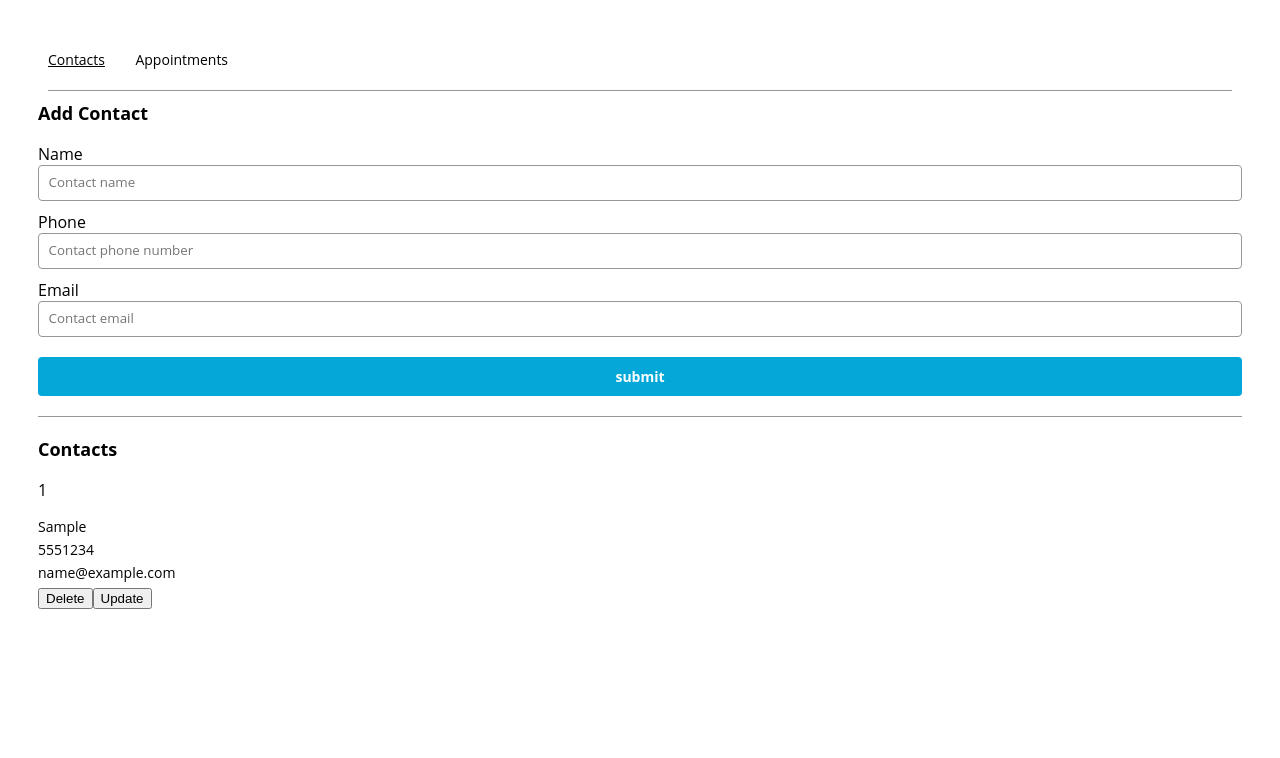
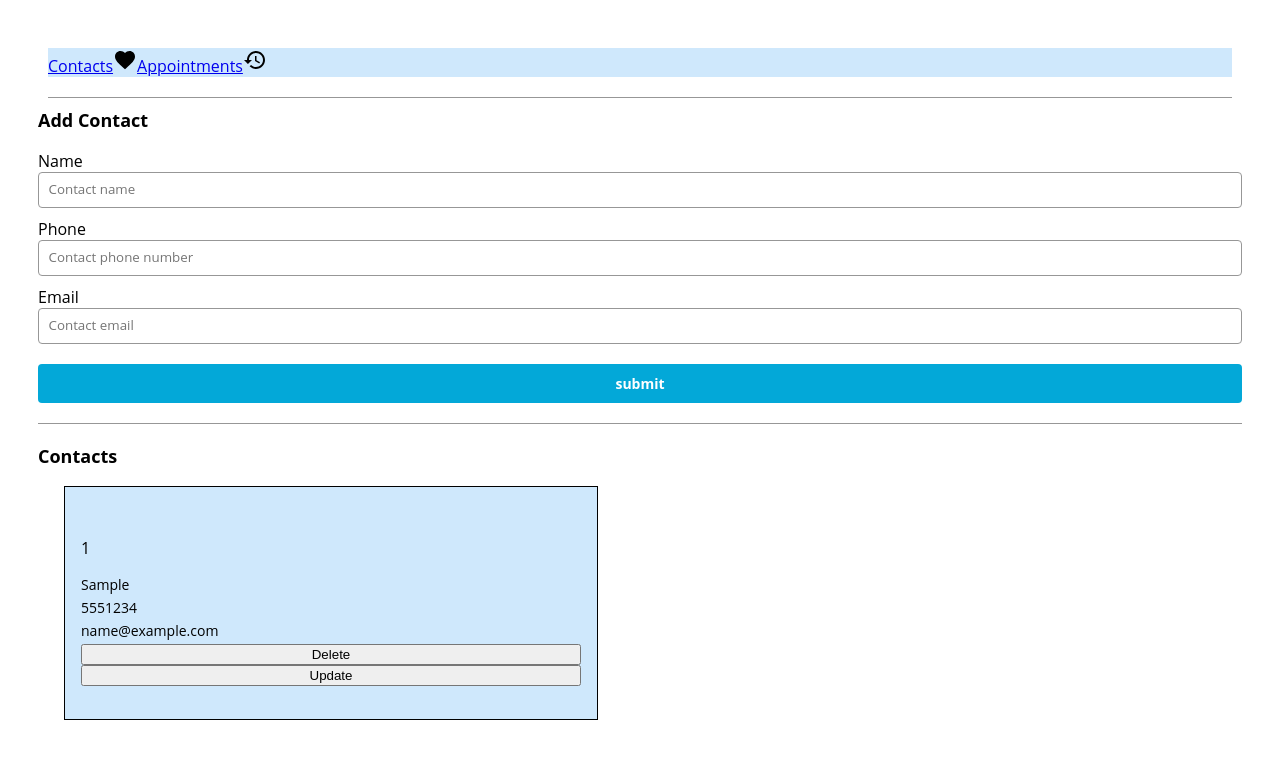
Before and after one commit to Abcshake/AppointmentPlanner, a React (Create React App) app in the folder frontend/: page /contacts in a window 1280 px wide. Both pictures are taken after typing "Sample", "5551234", "name@example.com" into the empty fields and a click on the input "submit". Shown: the top 758 px of the page. Built offline with nearby package versions, Linux system fonts and the light colour scheme.

Commit message:
UI changes

```diff
--- a/frontend/package.json
+++ b/frontend/package.json
@@ -4,6 +4,10 @@
   "private": true,
   "homepage": "./",
   "dependencies": {
+    "@emotion/react": "^11.11.0",
+    "@emotion/styled": "^11.11.0",
+    "@mui/icons-material": "^5.11.16",
+    "@mui/material": "^5.13.4",
     "@testing-library/jest-dom": "^5.11.4",
     "@testing-library/react": "^11.1.0",
     "@testing-library/user-event": "^12.1.10",
--- a/frontend/src/App.js
+++ b/frontend/src/App.js
@@ -4,6 +4,9 @@ import { useState,useEffect  } from "react";
 import { AppointmentsPage } from "./containers/appointmentsPage/AppointmentsPage";
 import { ContactsPage } from "./containers/contactsPage/ContactsPage";
 import { UpdateContactForm } from "./components/updateForm/updateContactForm";
+import Box from '@mui/material/Box';
+import RestoreIcon from '@mui/icons-material/Restore';
+import FavoriteIcon from '@mui/icons-material/Favorite';
 
 function App() {
   /*
@@ -103,12 +106,16 @@ function App() {
   return (
     <>
       <nav>
+      <Box sx={{ bgcolor: '#cfe8fc' }}>
         <NavLink to={ROUTES.CONTACTS} activeClassName="active">
           Contacts
         </NavLink>
+        <FavoriteIcon />
         <NavLink to={ROUTES.APPOINTMENTS} activeClassName="active">
           Appointments
         </NavLink>
+        <RestoreIcon />
+      </Box>
       </nav>
       <main>
         <Switch>
--- a/frontend/src/components/tile/Tile.js
+++ b/frontend/src/components/tile/Tile.js
@@ -1,14 +1,16 @@
 import React from "react";
 import { useEffect  } from "react";
 import { useHistory } from 'react-router-dom';
+import Box from '@mui/material/Box';
+import Container from '@mui/material/Container';
 export const Tile = ({tile,onDelete, onQuery}) => {
 const history = useHistory();
 const handleDelete = async() => {
   let id = tile.name;
   onDelete(id);
-  await fetch(`http://localhost:5000/api/contacts/${id}`, {
-      method: "DELETE",
-    });
+  // await fetch(`http://localhost:5000/api/contacts/${id}`, {
+  //     method: "DELETE",
+  //   });
 
 }
 
@@ -53,9 +55,20 @@ useEffect(() => {
 return (
   <div className="tile-container">
     <React.Fragment>
+    <Container maxWidth="lg" justifyContent="center">
+    <Box
+        display="flex"
+        flexDirection="column"
+        width={500} height={200}
+        bgcolor="#cfe8fc"
+        justifyContent="center"
+        sx={{ p: 2, border: '1px solid' }}
+    >
       {info}
       <button onClick={handleDelete}>Delete</button>
       <button onClick={handleUpdate}>Update</button>
+    </Box>
+    </Container>
     </React.Fragment>
   </div>
 );
```
Also changed, not shown: 2 other files (tests, documents, lock files or other folders). Lines whose indentation alone changed are shown as unchanged.
